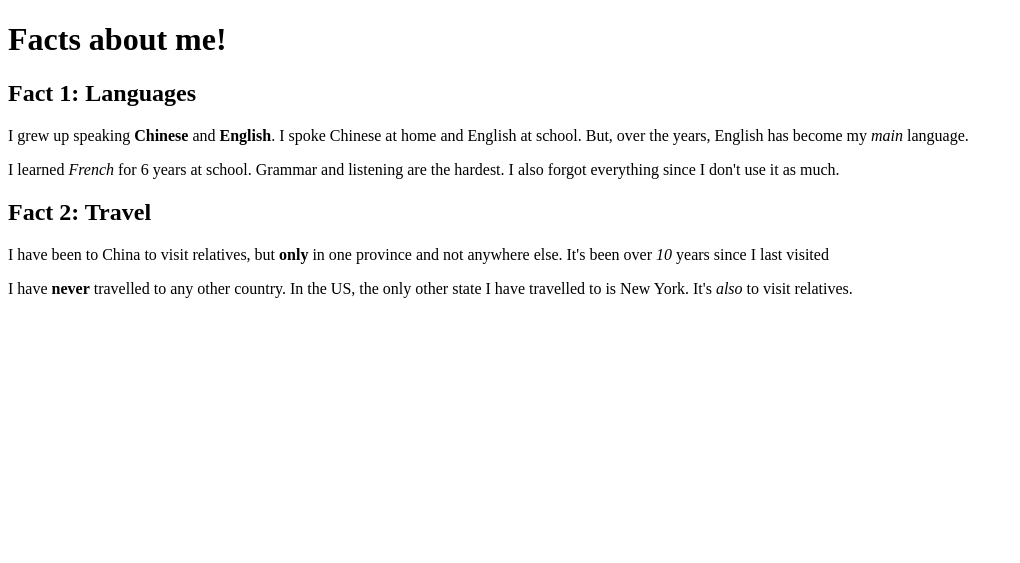
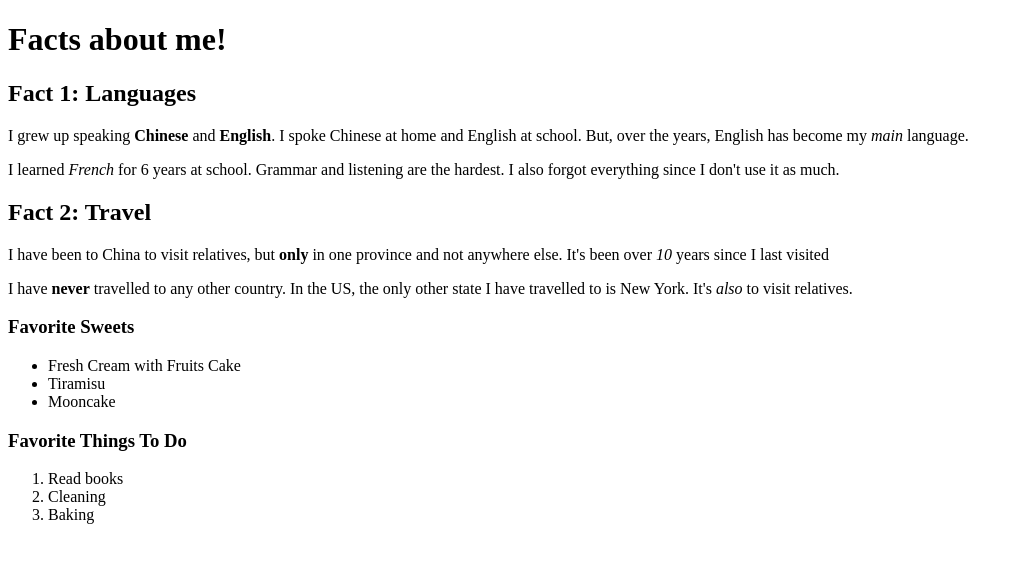
Before and after one commit to ajiang16/helloWorld1, a Flask app: page /about in a window 1280 px wide. Shown: the top 563 px of the page, without its empty margins (0-1020 px from the left). Run offline with Flask 2, Linux system fonts and the light colour scheme.

Commit message:
Made two lists: one is ordered, one is unordered

```diff
--- a/templates/about.html
+++ b/templates/about.html
@@ -17,5 +17,21 @@
         It's been over <em>10</em> years since I last visited</p>
     <p>I have <strong>never</strong> travelled to any other country. In the US, the only other state I have travelled to
         is New York. It's <em>also</em> to visit relatives.</p>
+
+    <h3>Favorite Sweets</h3>
+
+    <ul>
+        <li>Fresh Cream with Fruits Cake</li>
+        <li>Tiramisu</li>
+        <li>Mooncake</li>
+    </ul>
+
+    <h3>Favorite Things To Do</h3>
+
+    <ol>
+        <li>Read books</li>
+        <li>Cleaning</li>
+        <li>Baking</li>
+    </ol>
 </body>
 </html>
```
